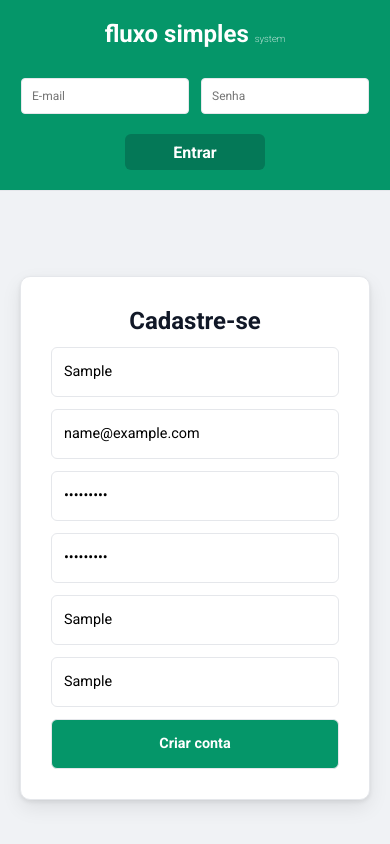
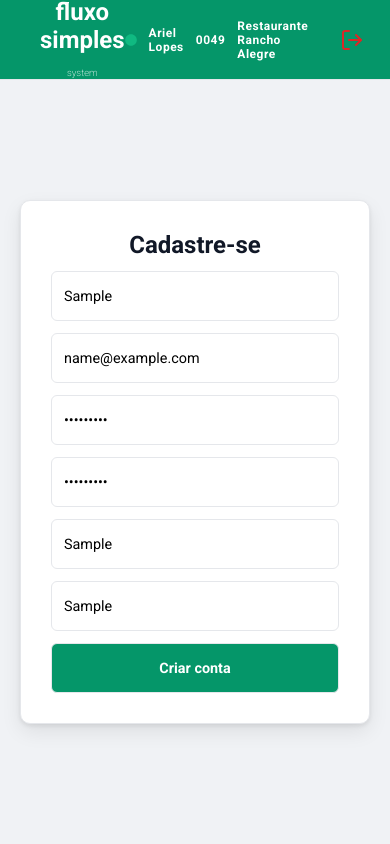
Before and after one commit to ariellopesdev/fluxosimplessystem, a React (Create React App) app in the folder frontend/: page /register in a window 390 px wide. Both pictures are taken after typing "Sample", "name@example.com", "Sample123", "Sample123", "Sample", "Sample" into the empty fields and a click on the input "Criar conta". Shown: the top 844 px of the page. Built offline with nearby package versions, Linux system fonts and the light colour scheme; no server answers.

Commit message:
Navbar for authenticated users

```diff
--- a/frontend/src/components/Navbar/Navbar.css
+++ b/frontend/src/components/Navbar/Navbar.css
@@ -0,0 +1,149 @@
+#nav {
+  width: 100%;
+  height: 80px;
+  display: flex;
+  align-items: center;
+  justify-content: space-between;
+  padding: 0 40px;
+  border-bottom: 1px solid var(--border);
+  background-color: var(--primary);
+}
+
+.nav--company {
+  background: none;
+  border: none;
+  font-size: clamp(1.5rem, 2.5vw, 2rem);
+  font-weight: var(--weight-700);
+  color: var(--surface);
+  cursor: pointer;
+}
+
+.nav--highlight {
+  font-size: clamp(0.6rem, 1vw, 0.75rem);
+  font-weight: var(--weight-200);
+}
+
+/************ UL USER INFO ************/
+
+.nav__user--info {
+  display: flex;
+  gap: 12px;
+  list-style-type: none;
+}
+
+.nav__user--info li {
+  text-decoration: none;
+  font-weight: var(--weight-700);
+  letter-spacing: var(--spacing-small);
+  display: flex;
+  justify-content: center;
+  align-items: center;
+  font-size: clamp(0.75rem, 1vw, 0.9rem);
+}
+
+.nav__user--iconLogged {
+  color: var(--primary-light);
+}
+
+.nav__user--username,
+.nav__user--id,
+.nav__user--companyName {
+  color: var(--surface);
+}
+
+.nav__user--iconLogout {
+  color: var(--danger);
+  margin-left: 20px;
+  font-size: 1.5rem !important;
+  cursor: pointer;
+  transition: 0.3s;
+}
+
+.nav__user--iconLogout:hover {
+  color: var(--surface);
+}
+
+/************ NAV FORM LOGIN ************/
+
+.nav__form--login {
+  display: flex;
+  gap: 12px;
+}
+
+.nav__form--login input {
+  height: 36px;
+  padding: 0 10px;
+  border: 1px solid var(--border);
+  border-radius: 4px;
+  font-size: clamp(0.75rem, 1vw, 0.9rem);
+  transition:
+    border-color 0.2s ease,
+    box-shadow 0.2s ease;
+}
+
+.nav__form--login input:hover {
+  border-color: var(--primary);
+}
+
+.nav__form--login input:focus {
+  border-color: var(--primary);
+  outline: none;
+  box-shadow: 0 0 0 2px rgba(5, 150, 105, 0.2);
+}
+
+.nav__form--login button {
+  height: 36px;
+  padding: 0 16px;
+  background-color: var(--primary-hover);
+  color: var(--surface);
+  border: none;
+  border-radius: 6px;
+  cursor: pointer;
+}
+
+/************ TOOLTIP ************/
+.tooltip {
+  position: relative;
+  cursor: pointer;
+}
+
+.tooltip::after {
+  content: attr(data-tooltip);
+  position: absolute;
+  bottom: -32px;
+  left: 50%;
+  transform: translateX(-50%);
+  background-color: var(--tooltip-background, #333338);
+  color: var(--surface);
+  padding: 6px 10px;
+  border-radius: 6px;
+  font-size: 0.75rem;
+  white-space: nowrap;
+
+  opacity: 0;
+  pointer-events: none;
+  box-shadow: 0 4px 12px rgba(0, 0, 0, 0.25);
+  transition:
+    opacity 0.2s ease,
+    transform 0.2s ease;
+}
+
+.tooltip::before {
+  content: "";
+  position: absolute;
+  bottom: -8px;
+  left: 50%;
+  transform: translateX(-50%);
+  border-width: 5px;
+  border-style: solid;
+  border-color: transparent transparent var(--tooltip-background, #333338)
+    transparent;
+  opacity: 0;
+  transition: opacity 0.2s ease;
+}
+
+.tooltip:hover::after,
+.tooltip:hover::before {
+  opacity: 1;
+  transform: translateX(-50%) translateY(2px);
+}
--- a/frontend/src/components/Navbar/Navbar.js
+++ b/frontend/src/components/Navbar/Navbar.js
@@ -8,23 +8,63 @@ import { NavLink, Link } from "react-router-dom";
 import { FaCircle } from "react-icons/fa";
 import { FiLogOut } from "react-icons/fi";
 
+//Hooks
+import { useState } from "react";
+import { useAuth } from "../../hooks/useAuth";
+import { useDispatch, useSelector } from "react-redux";
+import { Navigate } from "react-router-dom";
+
 const Navbar = () => {
+  const { auth } = useAuth();
+  const { user } = useSelector((state) => state.auth);
+
   return (
     <nav id="nav">
-      <header id="register__header">
       <Link to="/">
-          <button className="register__header--company">
-            fluxo simples <span id="register__header--highlight">system</span>
+        <button className="nav--company">
+          fluxo simples <span className="nav--highlight">system</span>
         </button>
       </Link>
-        <form className="form__register--login">
+      {auth ? (
+        <>
+          <ul className="nav__user--info">
+            <li
+              className="nav__user--iconLogged tooltip"
+              data-tooltip="Usuário online"
+            >
+              <FaCircle />
+            </li>
+            <li
+              className="nav__user--username tooltip"
+              data-tooltip="Nome do usuário"
+            >
+              Ariel Lopes
+            </li>
+            <li className="nav__user--id tooltip" data-tooltip="Código do usuário">
+              0049
+            </li>
+            <li
+              className="nav__user--companyName tooltip"
+              data-tooltip="Empresa"
+            >
+              Restaurante Rancho Alegre
+            </li>
+            <li className="nav__user--iconLogout tooltip" data-tooltip="Sair">
+              <FiLogOut />
+            </li>
+          </ul>
+        </>
+      ) : (
+        <>
+          <form className="nav__form--login">
             <input type="email" placeholder="E-mail" />
             <input type="password" placeholder="Senha" />
             <button type="submit" className="register__btn--primary">
               Entrar
             </button>
           </form>
-      </header>
+        </>
+      )}
     </nav>
   );
 };
--- a/frontend/src/pages/Register/Register.css
+++ b/frontend/src/pages/Register/Register.css
@@ -1,69 +1,3 @@
-#register__header {
-  width: 100%;
-  height: 80px;
-  display: flex;
-  align-items: center;
-  justify-content: space-between;
-  padding: 0 40px;
-  border-bottom: 1px solid var(--border);
-  background-color: var(--primary);
-}
-
-/* logo */
-.register__header--company {
-  background: none;
-  border: none;
-  font-size: clamp(1.5rem, 2.5vw, 2rem);
-  font-weight: var(--weight-700);
-  color: var(--surface);
-  cursor: pointer;
-}
-
-#register__header--highlight {
-  font-size: clamp(0.6rem, 1vw, 0.75rem);
-  font-weight: var(--weight-200);
-}
-
-/************ LOGIN (HEADER) ************/
-
-.form__register--login {
-  display: flex;
-  gap: 12px;
-}
-
-.form__register--login input {
-  height: 36px;
-  padding: 0 10px;
-  border: 1px solid var(--border);
-  border-radius: 4px;
-  font-size: clamp(0.75rem, 1vw, 0.9rem);
-  transition:
-    border-color 0.2s ease,
-    box-shadow 0.2s ease;
-}
-
-/* hover */
-.form__register--login input:hover {
-  border-color: var(--primary);
-}
-
-/* focus */
-.form__register--login input:focus {
-  border-color: var(--primary);
-  outline: none;
-  box-shadow: 0 0 0 2px rgba(5, 150, 105, 0.2); /* cor baseada no seu primary */
-}
-
-.form__register--login button {
-  height: 36px;
-  padding: 0 16px;
-  background-color: var(--primary-hover);
-  color: var(--surface);
-  border: none;
-  border-radius: 6px;
-  cursor: pointer;
-}
-
 /************ MAIN (CENTRALIZAÇÃO REAL) ************/
 
 #register__main {
```
Lines whose indentation alone changed are shown as unchanged.
